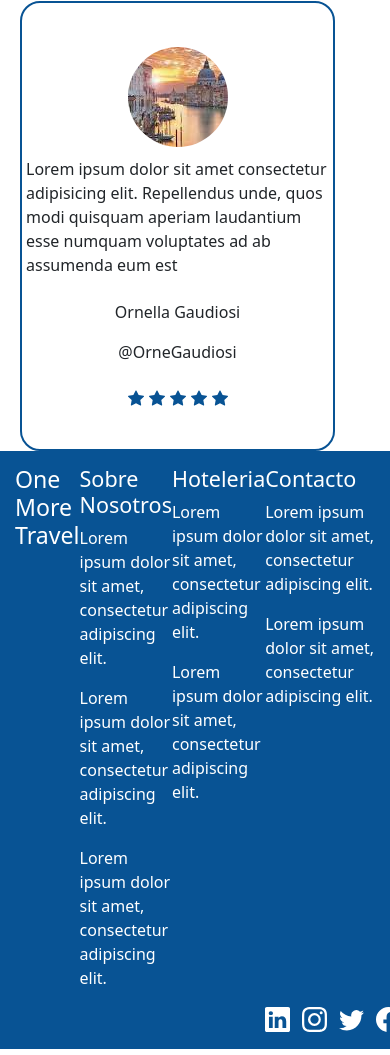
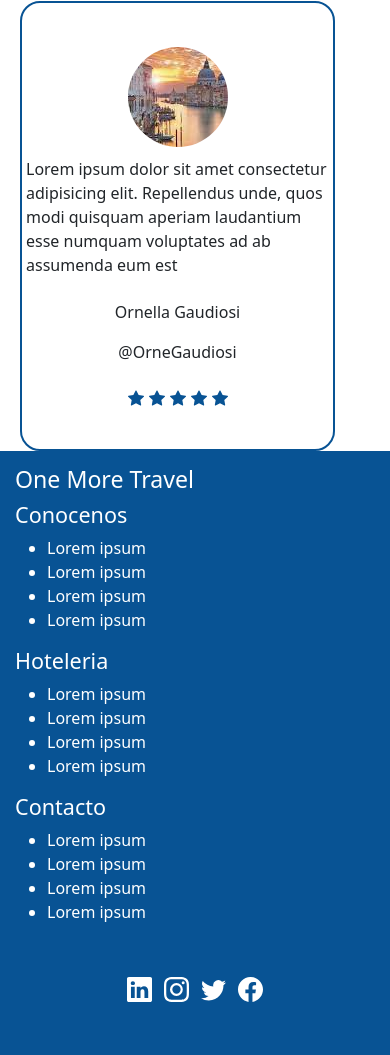
Before and after one commit to FrancoPetosa99/One-More-Travel, a plain HTML site: page index.html in a window 390 px wide. Shown: the part 3882-4937 px from the top of the page. Drawn offline with nearby package versions, Linux system fonts and the light colour scheme.

Commit message:
footer responsive

```diff
--- a/css/footer.css
+++ b/css/footer.css
@@ -5,12 +5,27 @@ footer{
     color: white;
     display: grid;
     grid-template-columns: 1fr 1fr 1fr 1fr;
-    grid-template-rows: auto auto ;
+    grid-template-rows: auto auto 100px ;
     padding: 15px;
 }
-
+#footerTitle{
+    grid-row: 1/2;
+    grid-column: 1/5;
+}
+#divAboutUs {
+    grid-row: 2/3;
+    grid-column: 2/3;
+}
+#divHotel {
+    grid-row: 2/3;
+    grid-column: 3/4;
+}
+#divContact {
+    grid-row: 2/3;
+    grid-column: 4/5;
+}
 #divSocialMediaList{
-    grid-row: 2/3;
+    grid-row: 3/4;
     grid-column: 4/5;
     width: 100%;
     height: auto;
@@ -33,3 +48,63 @@ footer{
     transition: 0.25s ease-in-out;
     transform: translateY(-5px);
 }
+/* media queries */
+@media (max-width: 600px) {
+    footer {
+        display: grid;
+        grid-template-columns: 1fr 1fr 1fr;
+        grid-template-rows: auto auto 100px;
+    }
+    #footerTitle {
+        grid-row: 1/2;
+        grid-column: 1/4;
+    }
+    #divAboutUs {
+        grid-row: 2/3;
+        grid-column: 1/2;
+    }
+    #divHotel {
+        grid-row: 2/3;
+        grid-column: 2/3;
+    }
+    #divContact {
+        grid-row: 2/3;
+        grid-column: 3/4;
+    }
+    #divSocialMediaList {
+        grid-row: 3/4;
+        grid-column: 3/4;
+    }
+}
+@media (max-width: 400px) {
+    footer {
+        display: grid;
+        grid-template-columns: 1fr;
+        grid-template-rows: auto auto auto auto 100px;
+    }
+
+    #footerTitle {
+        grid-row: 1/2;
+        grid-column: 1/2;
+    }
+
+    #divAboutUs {
+        grid-row: 2/3;
+        grid-column: 1/2;
+    }
+
+    #divHotel {
+        grid-row: 3/4;
+        grid-column: 1/2;
+    }
+
+    #divContact {
+        grid-row: 4/5;
+        grid-column: 1/2;
+    }
+
+    #divSocialMediaList {
+        grid-row: 5/6;
+        grid-column: 1/2;
+    }
+}
--- a/index.html
+++ b/index.html
@@ -262,24 +262,33 @@
     </section>
     <!-- footer -->
     <footer>
-        <div id="divTitle">
-            <h3>One More Travel</h3>
-        </div>
+        <h3 id="footerTitle">One More Travel</h3>
         <div id="divAboutUs">
-            <h4>Sobre Nosotros</h4>
-            <p>Lorem ipsum dolor sit amet, consectetur adipiscing elit.</p>
-            <p>Lorem ipsum dolor sit amet, consectetur adipiscing elit.</p>
-            <p>Lorem ipsum dolor sit amet, consectetur adipiscing elit.</p>
+            <h4>Conocenos</h4>
+            <ul>
+                <li><a>Lorem ipsum</a></li>
+                <li><a>Lorem ipsum</a></li>
+                <li><a>Lorem ipsum</a></li>
+                <li><a>Lorem ipsum</a></li>
+            </ul>
         </div>
         <div id="divHotel">
             <h4>Hoteleria</h4>
-            <p>Lorem ipsum dolor sit amet, consectetur adipiscing elit.</p>
-            <p>Lorem ipsum dolor sit amet, consectetur adipiscing elit.</p>
+            <ul>
+                <li><a>Lorem ipsum</a></li>
+                <li><a>Lorem ipsum</a></li>
+                <li><a>Lorem ipsum</a></li>
+                <li><a>Lorem ipsum</a></li>
+            </ul>
         </div>
         <div id="divContact">
             <h4>Contacto </h4>
-            <p>Lorem ipsum dolor sit amet, consectetur adipiscing elit.</p>
-            <p>Lorem ipsum dolor sit amet, consectetur adipiscing elit.</p>
+            <ul>
+                <li><a>Lorem ipsum</a></li>
+                <li><a>Lorem ipsum</a></li>
+                <li><a>Lorem ipsum</a></li>
+                <li><a>Lorem ipsum</a></li>
+            </ul>
         </div>
         <!-- divSocialMediaList contiene los iconos de las redes sociales -->
         <div id="divSocialMediaList">
```
